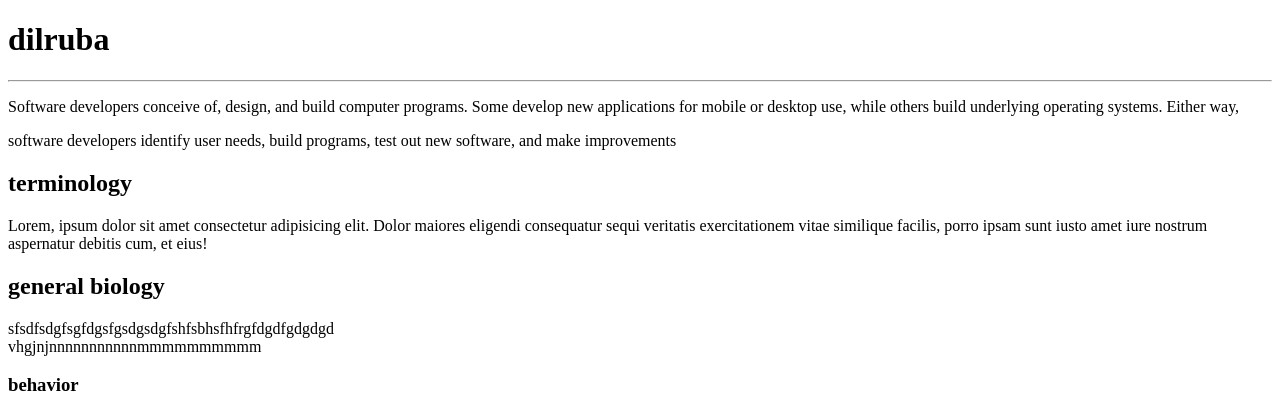
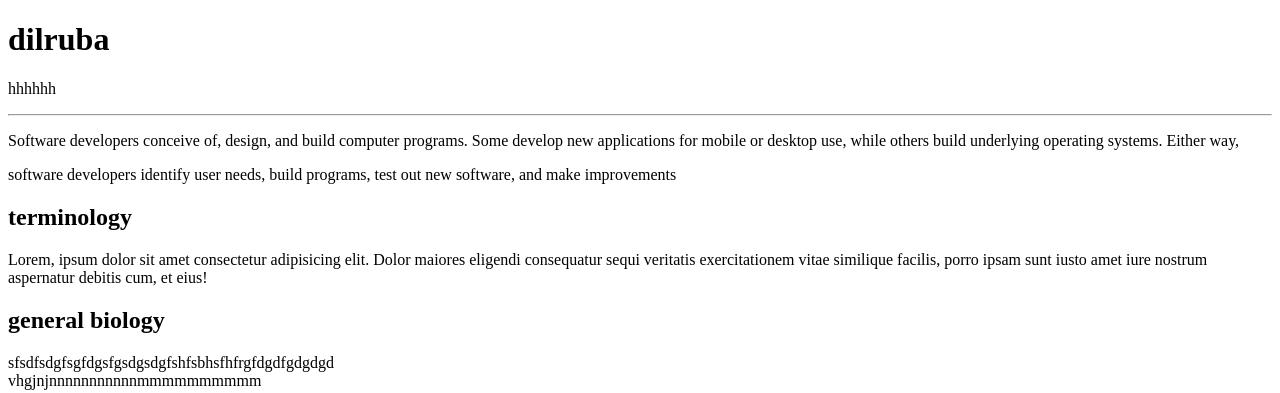
Before and after one commit to dhilruba/Full-stack-training, a plain HTML site: page 1.html in a window 1280 px wide. Shown: the top 393 px of the page. Drawn offline with Linux system fonts and the light colour scheme.

Commit message:
2nd comit

```diff
--- a/1.html
+++ b/1.html
@@ -12,6 +12,7 @@
 </html>
 
 <h1>dilruba</h1>
+<p> hhhhhh</p>
 
 <hr>
 
```
